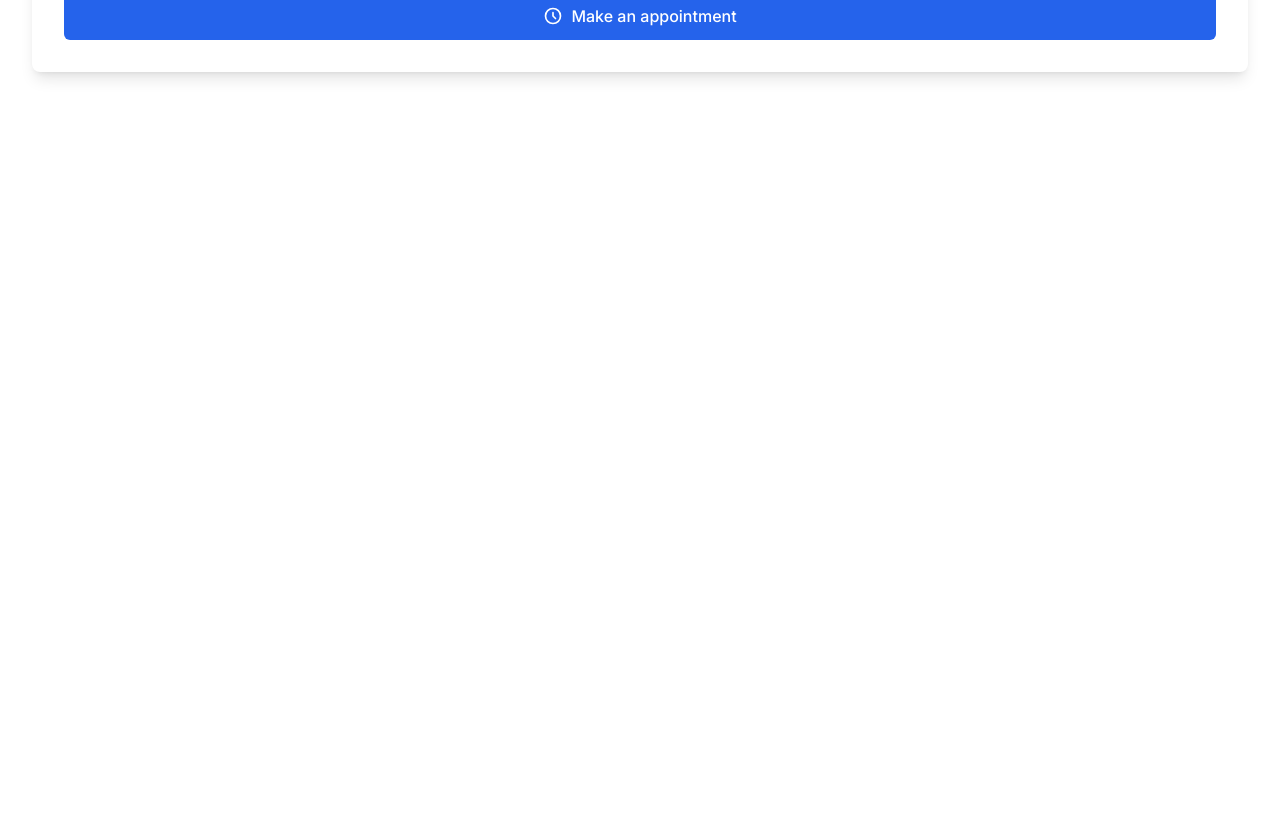
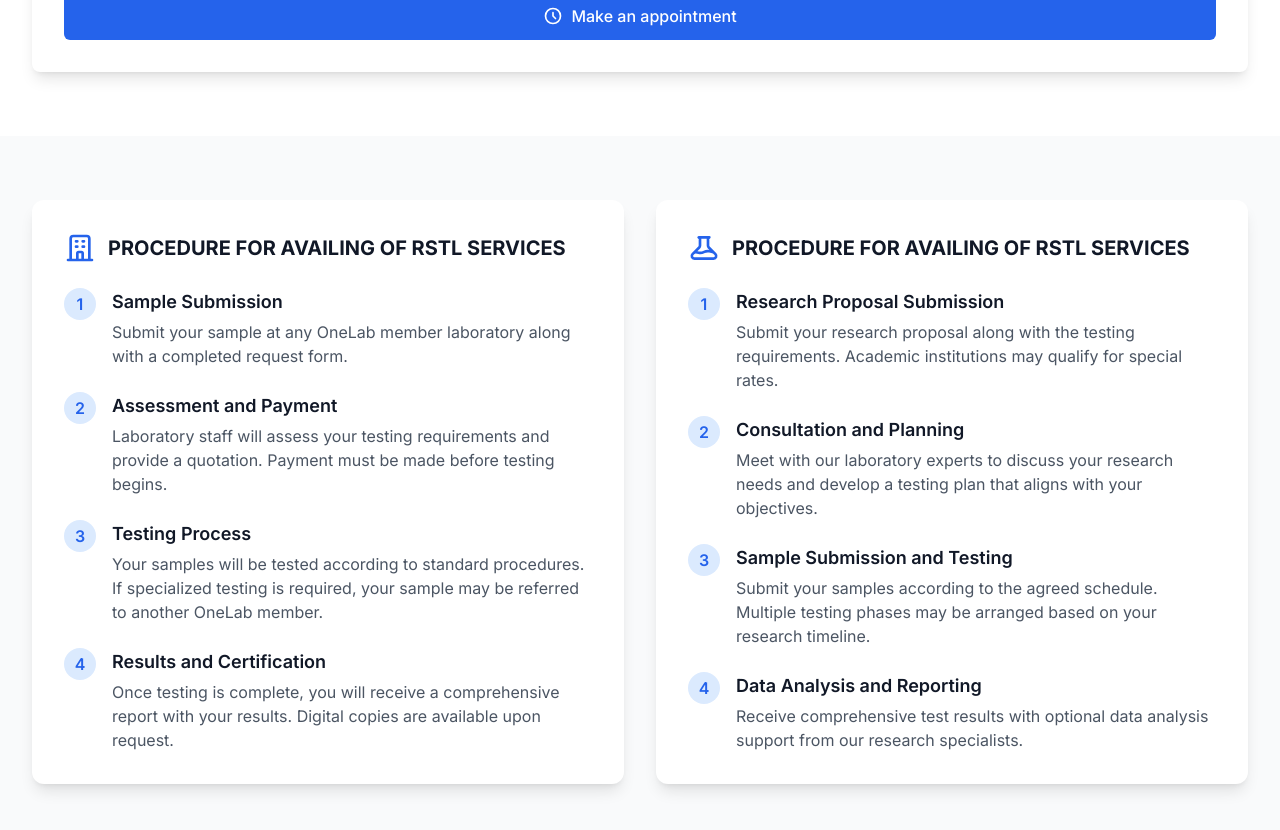
Before and after one commit to nberrr/RSTL_Appointment, a Next.js app: page / in a window 1280 px wide. Shown: the part 2582-3412 px from the top of the page. Before the commit the page ends 2718 px from the top, so only its background shows below. Built offline with nearby package versions, Linux system fonts and the light colour scheme.

Commit message:
added image and procedure section @page.js

```diff
--- a/src/app/page.js
+++ b/src/app/page.js
@@ -477,6 +477,125 @@ export default function Home() {
           </div>
         </div>
       </div>
+
+      {/* RSTL Services Procedure Section */}
+      <div className="py-16 bg-gray-50">
+        <div className="max-w-7xl mx-auto px-4 sm:px-6 lg:px-8">
+          <div className="grid grid-cols-1 md:grid-cols-2 gap-8">
+            {/* Industrial/Commercial Testing */}
+            <div className="bg-white p-8 rounded-xl shadow-lg">
+              <div className="flex items-center mb-6">
+                <svg className="w-8 h-8 text-blue-600 mr-3" fill="none" stroke="currentColor" viewBox="0 0 24 24">
+                  <path strokeLinecap="round" strokeLinejoin="round" strokeWidth={2} d="M19 21V5a2 2 0 00-2-2H7a2 2 0 00-2 2v16m14 0h2m-2 0h-5m-9 0H3m2 0h5M9 7h1m-1 4h1m4-4h1m-1 4h1m-5 10v-5a1 1 0 011-1h2a1 1 0 011 1v5m-4 0h4" />
+                </svg>
+                <h3 className="text-xl font-bold text-gray-900">PROCEDURE FOR AVAILING OF RSTL SERVICES</h3>
+              </div>
+              <div className="space-y-6">
+                <div className="flex items-start">
+                  <div className="flex-shrink-0">
+                    <div className="flex items-center justify-center h-8 w-8 rounded-full bg-blue-100 text-blue-600 font-semibold">
+                      1
+                    </div>
+                  </div>
+                  <div className="ml-4">
+                    <h4 className="text-lg font-semibold text-gray-900">Sample Submission</h4>
+                    <p className="mt-1 text-gray-600">Submit your sample at any OneLab member laboratory along with a completed request form.</p>
+                  </div>
+                </div>
+                <div className="flex items-start">
+                  <div className="flex-shrink-0">
+                    <div className="flex items-center justify-center h-8 w-8 rounded-full bg-blue-100 text-blue-600 font-semibold">
+                      2
+                    </div>
+                  </div>
+                  <div className="ml-4">
+                    <h4 className="text-lg font-semibold text-gray-900">Assessment and Payment</h4>
+                    <p className="mt-1 text-gray-600">Laboratory staff will assess your testing requirements and provide a quotation. Payment must be made before testing begins.</p>
+                  </div>
+                </div>
+                <div className="flex items-start">
+                  <div className="flex-shrink-0">
+                    <div className="flex items-center justify-center h-8 w-8 rounded-full bg-blue-100 text-blue-600 font-semibold">
+                      3
+                    </div>
+                  </div>
+                  <div className="ml-4">
+                    <h4 className="text-lg font-semibold text-gray-900">Testing Process</h4>
+                    <p className="mt-1 text-gray-600">Your samples will be tested according to standard procedures. If specialized testing is required, your sample may be referred to another OneLab member.</p>
+                  </div>
+                </div>
+                <div className="flex items-start">
+                  <div className="flex-shrink-0">
+                    <div className="flex items-center justify-center h-8 w-8 rounded-full bg-blue-100 text-blue-600 font-semibold">
+                      4
+                    </div>
+                  </div>
+                  <div className="ml-4">
+                    <h4 className="text-lg font-semibold text-gray-900">Results and Certification</h4>
+                    <p className="mt-1 text-gray-600">Once testing is complete, you will receive a comprehensive report with your results. Digital copies are available upon request.</p>
+                  </div>
+                </div>
+              </div>
+            </div>
+
+            {/* Research and Development Testing */}
+            <div className="bg-white p-8 rounded-xl shadow-lg">
+              <div className="flex items-center mb-6">
+                <svg className="w-8 h-8 text-blue-600 mr-3" fill="none" stroke="currentColor" viewBox="0 0 24 24">
+                  <path strokeLinecap="round" strokeLinejoin="round" strokeWidth={2} d="M19.428 15.428a2 2 0 00-1.022-.547l-2.387-.477a6 6 0 00-3.86.517l-.318.158a6 6 0 01-3.86.517L6.05 15.21a2 2 0 00-1.806.547M8 4h8l-1 1v5.172a2 2 0 00.586 1.414l5 5c1.26 1.26.367 3.414-1.415 3.414H4.828c-1.782 0-2.674-2.154-1.414-3.414l5-5A2 2 0 009 10.172V5L8 4z" />
+                </svg>
+                <h3 className="text-xl font-bold text-gray-900">PROCEDURE FOR AVAILING OF RSTL SERVICES</h3>
+              </div>
+              <div className="space-y-6">
+                <div className="flex items-start">
+                  <div className="flex-shrink-0">
+                    <div className="flex items-center justify-center h-8 w-8 rounded-full bg-blue-100 text-blue-600 font-semibold">
+                      1
+                    </div>
+                  </div>
+                  <div className="ml-4">
+                    <h4 className="text-lg font-semibold text-gray-900">Research Proposal Submission</h4>
+                    <p className="mt-1 text-gray-600">Submit your research proposal along with the testing requirements. Academic institutions may qualify for special rates.</p>
+                  </div>
+                </div>
+                <div className="flex items-start">
+                  <div className="flex-shrink-0">
+                    <div className="flex items-center justify-center h-8 w-8 rounded-full bg-blue-100 text-blue-600 font-semibold">
+                      2
+                    </div>
+                  </div>
+                  <div className="ml-4">
+                    <h4 className="text-lg font-semibold text-gray-900">Consultation and Planning</h4>
+                    <p className="mt-1 text-gray-600">Meet with our laboratory experts to discuss your research needs and develop a testing plan that aligns with your objectives.</p>
+                  </div>
+                </div>
+                <div className="flex items-start">
+                  <div className="flex-shrink-0">
+                    <div className="flex items-center justify-center h-8 w-8 rounded-full bg-blue-100 text-blue-600 font-semibold">
+                      3
+                    </div>
+                  </div>
+                  <div className="ml-4">
+                    <h4 className="text-lg font-semibold text-gray-900">Sample Submission and Testing</h4>
+                    <p className="mt-1 text-gray-600">Submit your samples according to the agreed schedule. Multiple testing phases may be arranged based on your research timeline.</p>
+                  </div>
+                </div>
+                <div className="flex items-start">
+                  <div className="flex-shrink-0">
+                    <div className="flex items-center justify-center h-8 w-8 rounded-full bg-blue-100 text-blue-600 font-semibold">
+                      4
+                    </div>
+                  </div>
+                  <div className="ml-4">
+                    <h4 className="text-lg font-semibold text-gray-900">Data Analysis and Reporting</h4>
+                    <p className="mt-1 text-gray-600">Receive comprehensive test results with optional data analysis support from our research specialists.</p>
+                  </div>
+                </div>
+              </div>
+            </div>
+          </div>
+        </div>
+      </div>
     </div>
   );
 }
```
Also changed, not shown: public/onelab2.jpg (added).
